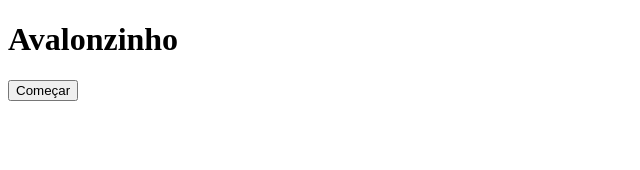
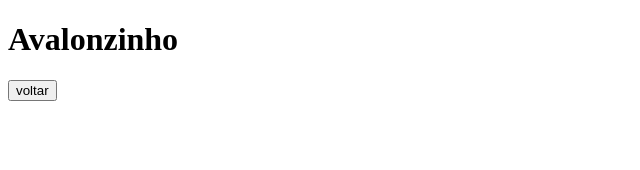
Before and after one commit to tlcrezende/Avalonzinho, a React (Vite) app: page / in a window 1280 px wide. Both pictures are taken after a click on the button "Começar". Shown: the top 170 px of the page, without its empty margins (0-640 px from the left). Built offline with nearby package versions, Linux system fonts and the light colour scheme.

Commit message:
Add initial page draft

```diff
--- a/src/App.tsx
+++ b/src/App.tsx
@@ -1,17 +1,17 @@
 import React from "react";
 
 function App() {
-  const [phase, setPhase] = React.useState(0);
+  const [start, setStart] = React.useState(false);
 
   function handleClick() {
-    setPhase(1);
+    setStart(!start);
   }
 
   return (
     <div>
       <h1>Avalonzinho</h1>
-      <button onClick={handleClick}>Começar</button>
-      {''}
+      {!start && <button onClick={handleClick}>Começar</button>}
+      {start && <button onClick={handleClick}>voltar</button>}
     </div>
   );
 }
```
